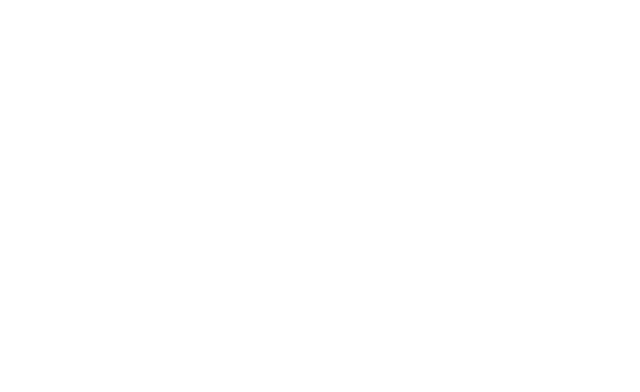
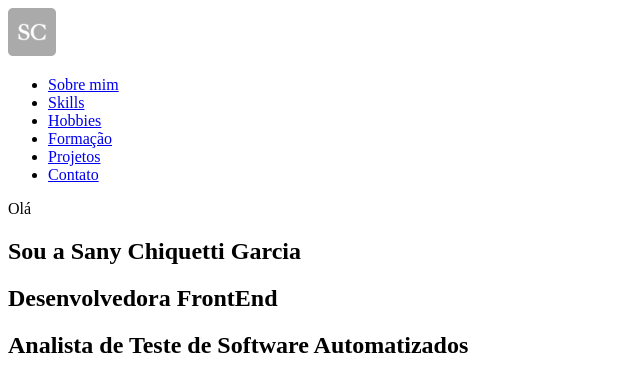
Before and after one commit to sanychiquetti/portifolio-Sany-Front-End, a plain HTML site: page index.html in a window 1280 px wide. Shown: the whole page, without its empty margins (0-640 px from the left). Drawn offline with Linux system fonts and the light colour scheme.

Commit message:
desenvolvendo o header no html

```diff
--- a/index.html
+++ b/index.html
@@ -5,8 +5,36 @@
     <meta http-equiv="X-UA-Compatible" content="IE=edge">
     <meta name="viewport" content="width=device-width, initial-scale=1.0">
     <title>Portifólio Sany Chiquetti </title>
+
+    <link rel="shortcut icon" href="./src/imagens/logo_iniciais.ico" type="image/x-icon">
 </head>
 <body>
+    <header class="container">
+        <div class="cabecalho">
+            <img src="./src/imagens/logo_iniciais.ico" alt="Logo Iniciais Sany Chiquetti" class="cabecalho-logo">
+            <nav class="cabecalho-navegacao">
+                <ul class="cabecalho-lista">
+                    <li class="cabecalho-link"><a href="#">Sobre mim</a></li>
+                    <li class="cabecalho-link"><a href="#">Skills</a></li>
+                    <li class="cabecalho-link"><a href="#">Hobbies</a></li>
+                    <li class="cabecalho-link"><a href="#">Formação</a></li>
+                    <li class="cabecalho-link"><a href="#">Projetos</a></li>
+                    <li class="cabecalho-link"><a href="#">Contato</a></li>
+                </ul>
+            </nav>
+            <section class="cabecalho apresentacao">
+                <p class="apresentacao-oi">Olá</p>
+                <h1 class="apresentacao-meuNome">Sou a Sany Chiquetti Garcia</h1>
+                <h2 class="apresentacao-descricao">Desenvolvedora FrontEnd</h2>
+                <h2 class="apresentacao-descricao">Analista de Teste de Software Automatizados</h2>
+                <div class="redes-sociais">
+                    <a href="http://www.linkedin.com/in/sanychiquettigarcia/" class="redes-sociais-link rede-linkedin" target="_blank"><i class="fab fa-linkedin-in"></i></a>
+                    <a href="https://contate.me/sanychiquettigarcia" class="redes-sociais-link rede-contateMe" target="_blank" ><i class="fab fa-whatsapp"></i></a>
+                    <a href="https://github.com/sanychiquetti" class="redes-sociais-link rede-gitHub" target="_blank"><i class="fab fa-github"></i></a>
+                </div>
+            </section>
+        </div>
+    </header>
 
 </body>
 </html>
```
Also changed, not shown: src/imagens/bug.ico (added), src/imagens/bug.jpg (added), src/imagens/favicon-16x16.png (added), src/imagens/foto-perfil.jpg (added), src/imagens/logo_iniciais.ico (added), src/imagens/projeto-decodificador.jpg (added), src/imagens/projeto-lecler.jpg (added), src/imagens/projeto-mario.jpg (added), 1 other file.
